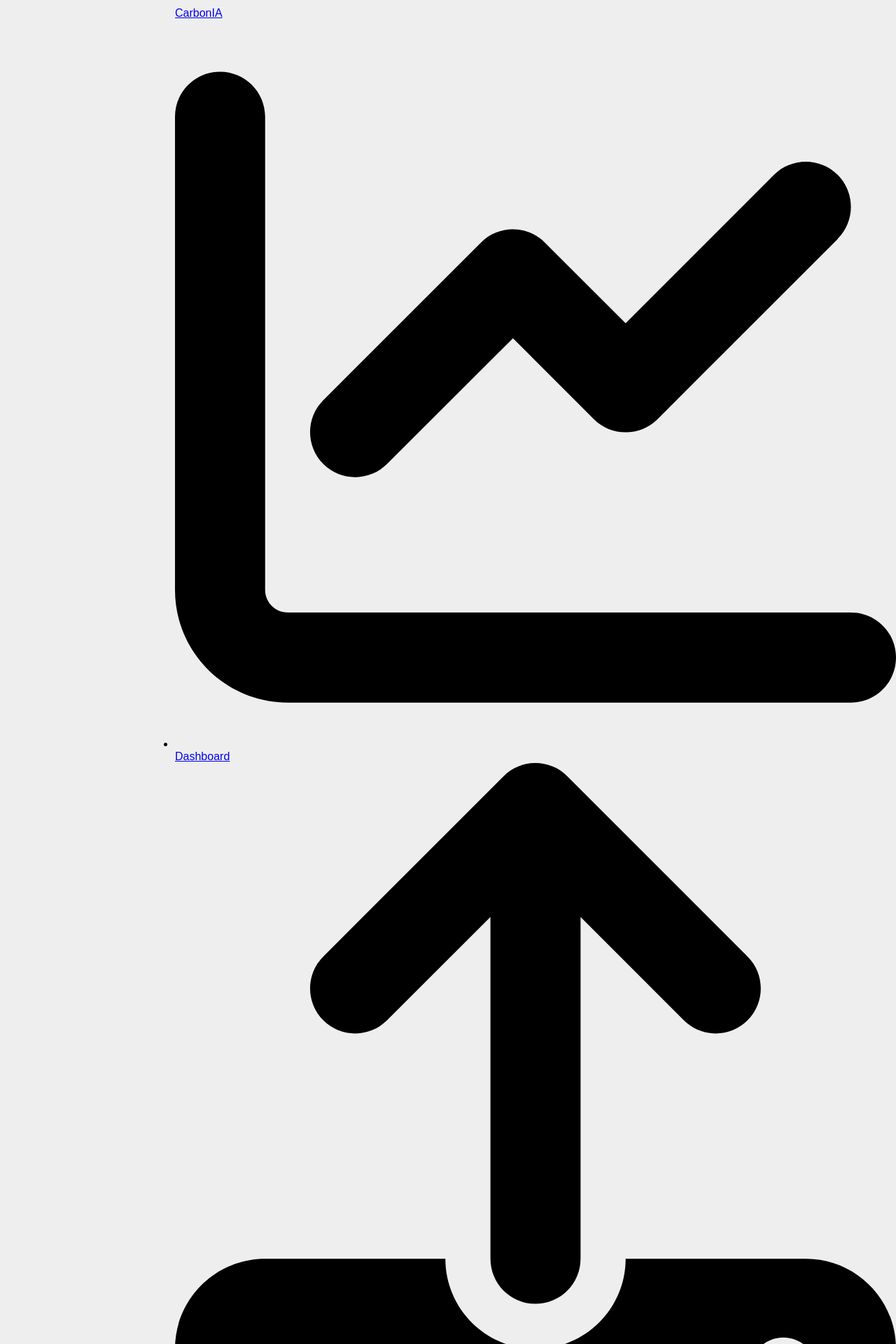
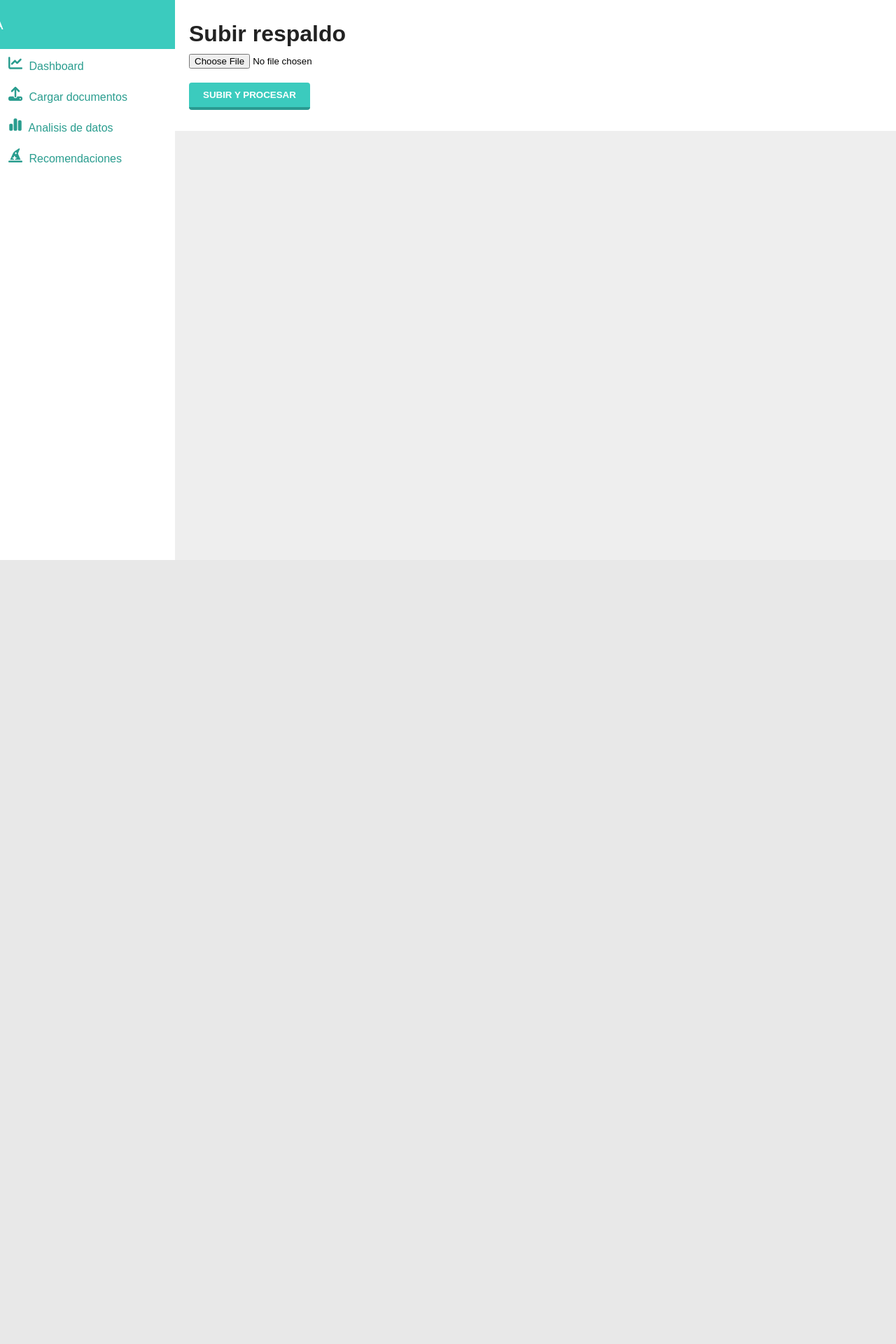
Before and after one commit to nibcalderonduoc/capstone_ia, a Django app: page / in a window 1280 px wide. Shown: the top 1920 px of the page at 70% size. After the commit the page ends 800 px from the top, so only its background shows below. Run offline with Django 5.2, Linux system fonts and the light colour scheme.

Commit message:
Front vic

```diff
--- a/carbonia/ia/Templates/Partials/sidebar.html
+++ b/carbonia/ia/Templates/Partials/sidebar.html
@@ -21,7 +21,7 @@
         <a href="{% url 'result' %}">
           <svg xmlns="http://www.w3.org/2000/svg" viewBox="0 0 448 512">
           <path d="M160 80c0-26.5 21.5-48 48-48l32 0c26.5 0 48 21.5 48 48l0 352c0 26.5-21.5 48-48 48l-32 0c-26.5 0-48-21.5-48-48l0-352zM0 272c0-26.5 21.5-48 48-48l32 0c26.5 0 48 21.5 48 48l0 160c0 26.5-21.5 48-48 48l-32 0c-26.5 0-48-21.5-48-48L0 272zM368 96l32 0c26.5 0 48 21.5 48 48l0 288c0 26.5-21.5 48-48 48l-32 0c-26.5 0-48-21.5-48-48l0-288c0-26.5 21.5-48 48-48z"/></svg>
-          Informes
+          Analisis de datos
         </a>
       </li>
       <li>
--- a/carbonia/ia/Templates/index.html
+++ b/carbonia/ia/Templates/index.html
@@ -1,9 +1,9 @@
 {% extends 'partials/base.html' %}
 
-{% block title %}Dashboard{% endblock %}
+{% block title %}Carga de documentos{% endblock %}
 
 {% block content %}
-<h1>Subir respaldo</h1>
+  <h1>Subir respaldo</h1>
               <form method="post" enctype="multipart/form-data">
               {% csrf_token %}
               <input type="file" name="pdf_file" required> <br>
--- a/carbonia/static/css/style.css
+++ b/carbonia/static/css/style.css
@@ -39,44 +39,99 @@ body {
   display: flex;
 }
 
-.sidebar {
-  background-color: #ffffff;
-  color: #2a9d8f;
+#sidebar {
+  z-index: 1000;
+  position: fixed;
+  left: 250px;
   width: 250px;
-  height: 100vh;
-  padding: 20px;
-  position: fixed;
-  z-index: 1000;
+  height: 100%;
+  margin-left: -250px;
   overflow-y: auto;
+  background: #ffffff;
+  text-decoration: none;
+  -webkit-transition: all 0.5s ease;
+  -moz-transition: all 0.5s ease;
+  -o-transition: all 0.5s ease;
+  transition: all 0.5s ease;
 }
 
-.sidebar h1 {
-  font-size: 24px;
-  margin-bottom: 20px;
+#sidebar header {
+  background-color: rgba(59, 203, 190);
+  font-size: 20px;
+  line-height: 30px;
+  text-align: center;
+}
+
+#sidebar header a {
+  color: #fff;
+  display: block;
+  text-decoration: none;
+  padding: 10px 0px;
+  margin-left: -80px;
+}
+
+#sidebar header a:hover {
+  color: #dbdbdb;
+}
+
+#sidebar .nav{
+  margin: 10 px;
+  text-decoration: none;
+}
+
+#sidebar .nav a{
+  background: none;
+  color: #2a9d8f;
+  font-size: 16px;
+  padding: 16px 32px;
+  text-decoration: none;
+}
+
+#sidebar .nav svg{
+  margin: 0px 5px 0 0;
+  width: 20px;
+  height: 20px;
+  color: #2a9d8f;
+  fill: #2a9d8f;
+}
+
+#sidebar .nav svg:hover{
+  fill: #1E7167;
+}
+
+#sidebar .nav a:active{
   color: rgba(59, 203, 190);
 }
 
-.sidebar ul {
-  list-style: none;
-  padding: 0;
+
+#sidebar .nav a:hover{
+  background: none;
+  color: #1E7167;
+  font-weight: bold;
+}
+
+
+#sidebar .nav a:active{
+  background: none;
+  color: rgba(59, 203, 190);
+  font-weight: bold;
+}
+
+#sidebar .nav a i{
+  margin-right: 16px;
+  margin-bottom: 10px;
+  text-decoration: none;
+}
+
+#sidebar ul{
+  text-decoration: none;
+  list-style-type: none;
   margin-left: -40px;
 }
 
-.sidebar ul li {
+#sidebar ul li{
   padding: 10px 0;
-}
-
-.sidebar ul li a {
-  color: #2a9d8f;
-  font-size: 16px;
-  padding: 26px 32px;
-  display: block;
-  text-decoration: none;
-}
-
-.sidebar ul li a:hover {
-  color: #1E7167;
-  font-weight: bold;
+  padding-left: 20px;
 }
 
 .main-content {
@@ -188,7 +243,7 @@ button {
 /* Botones y Subida de Archivos */
 .file-upload {
   background-color: #ffffff;
-  width: 800px;
+  width: 90%;
   margin: 0;
   padding: 30px 20px;
 }
```
Also changed, not shown: carbonia/ia/Templates/result.html (+5 -2 lines).
